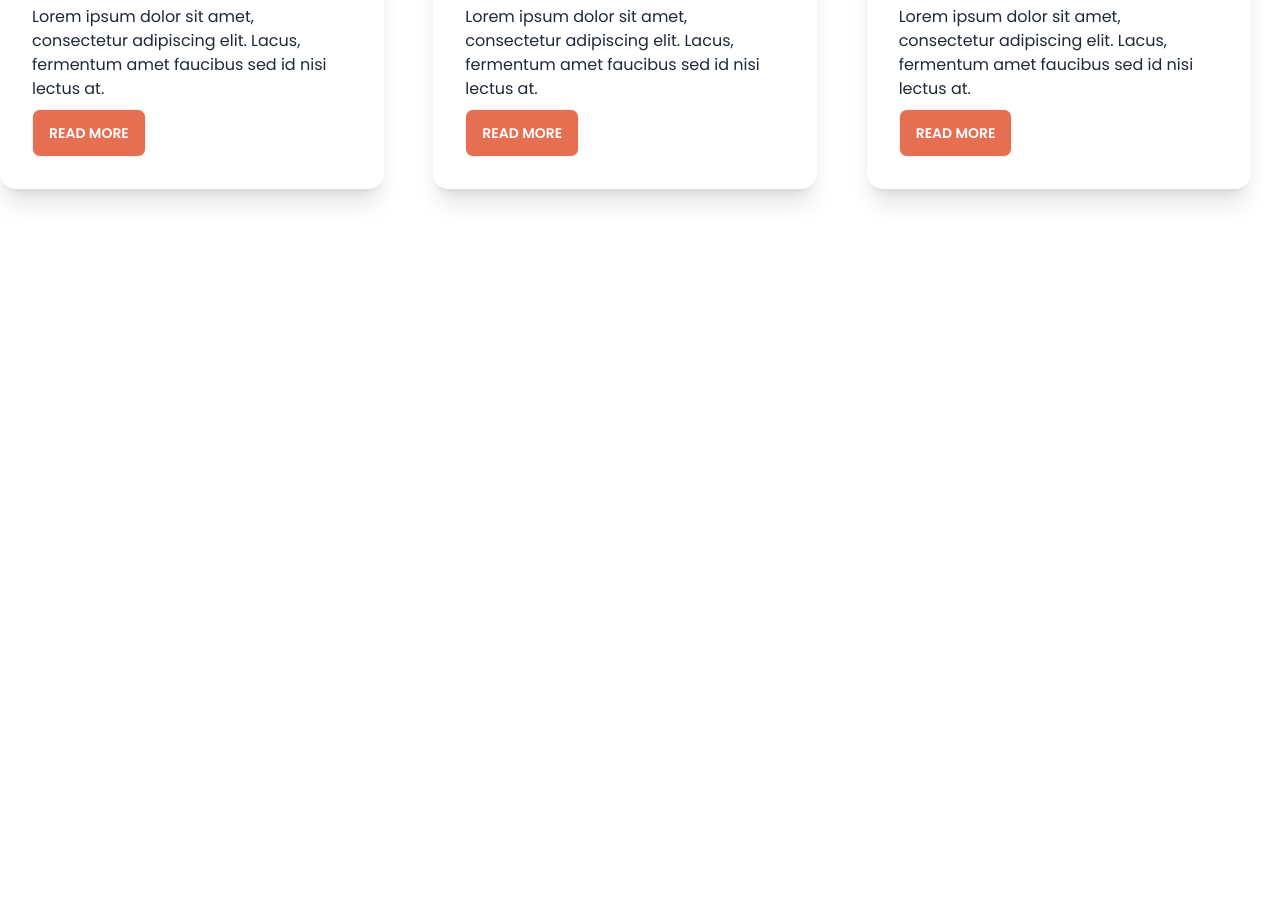
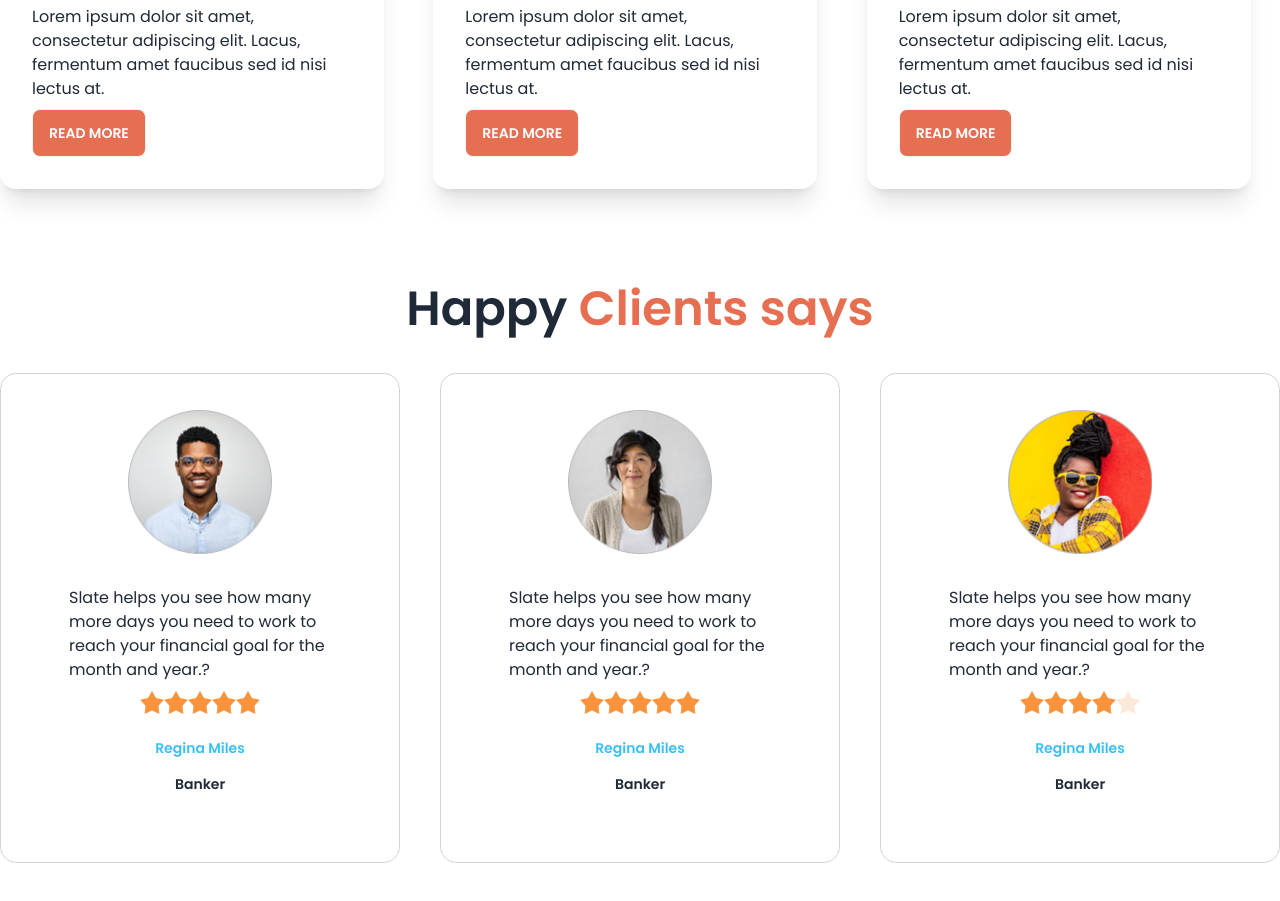
Before and after one commit to shuvogithubs/biker-zone, a plain HTML site: page index.html in a window 1280 px wide. Shown: the part 1129-2030 px from the top of the page. Before the commit the page ends 1414 px from the top, so only its background shows below. Drawn offline with nearby package versions, Linux system fonts and the light colour scheme; files whose address does not match are found by name.

Commit message:
user review added

```diff
--- a/index.html
+++ b/index.html
@@ -183,7 +183,8 @@
                         <figure><img src="/images//others/latest1.png" alt="Shoes" /></figure>
                         <div class="card-body">
                             <h2 class="card-title text-2xl font-semibold">Ducati XDIAVEL S-73</h2>
-                            <p class="text-base font-normal">Lorem ipsum dolor sit amet, consectetur adipiscing elit. Lacus, fermentum amet faucibus
+                            <p class="text-base font-normal">Lorem ipsum dolor sit amet, consectetur adipiscing elit.
+                                Lacus, fermentum amet faucibus
                                 sed
                                 id nisi lectus at.</p>
                             <div class="card-actions justify-start">
@@ -197,7 +198,8 @@
                         <figure><img src="/images//others/latest2.png" alt="Shoes" /></figure>
                         <div class="card-body">
                             <h2 class="card-title text-2xl font-semibold">Motorcycles & Scooters</h2>
-                            <p class="text-base font-normal">Lorem ipsum dolor sit amet, consectetur adipiscing elit. Lacus, fermentum amet faucibus
+                            <p class="text-base font-normal">Lorem ipsum dolor sit amet, consectetur adipiscing elit.
+                                Lacus, fermentum amet faucibus
                                 sed
                                 id nisi lectus at.</p>
                             <div class="card-actions justify-start">
@@ -211,7 +213,8 @@
                         <figure><img src="/images//others/latest3.png" alt="Shoes" /></figure>
                         <div class="card-body">
                             <h2 class="card-title text-2xl font-semibold">2021 Honda CBR500R</h2>
-                            <p class="text-base font-normal">Lorem ipsum dolor sit amet, consectetur adipiscing elit. Lacus, fermentum amet faucibus
+                            <p class="text-base font-normal">Lorem ipsum dolor sit amet, consectetur adipiscing elit.
+                                Lacus, fermentum amet faucibus
                                 sed
                                 id nisi lectus at.</p>
                             <div class="card-actions justify-start">
@@ -223,6 +226,89 @@
             </div>
 
         </section>
+        <!-- clients review -->
+        <section class="my-24">
+            <h3 class="text-5xl font-semibold text-center">Happy <span class="text-bike-primary">Clients says</span>
+            </h3>
+            <div class="grid mt-10 gap-10 grid-cols-1 md:grid-cols-2 lg:grid-cols-3">
+                <!-- fast revied -->
+                <div class="card bg-base-100 p-9 border border-gray-300">
+                    <figure><img class="w-36" src="./images/others/user-1.png" alt="Shoes" /></figure>
+                    <div class="card-body">
+                        <p>Slate helps you see how
+                            many more days you need
+                            to work to reach your financial
+                            goal for the month and year.?</p>
+                        <div class="rating justify-center">
+                            <input type="radio" name="rating-2" class="mask mask-star-2 bg-orange-400" />
+                            <input type="radio" name="rating-2" class="mask mask-star-2 bg-orange-400" />
+                            <input type="radio" name="rating-2" class="mask mask-star-2 bg-orange-400" />
+                            <input type="radio" name="rating-2" class="mask mask-star-2 bg-orange-400" checked />
+                            <input type="radio" name="rating-2" class="mask mask-star-2 bg-orange-400" />
+                        </div>
+                        <div class="text-center space-y-4">
+                            <h4 class="text-sm font-semibold text-info  mt-4 ">Regina Miles</h4>
+                            <div>
+                                <h6 class="text-sm font-semibold mt-4">Banker</h6>
+                            </div>
+
+
+                        </div>
+                    </div>
+                </div>
+                <!-- second review -->
+                <div class="card bg-base-100 p-9 border border-gray-300">
+                    <figure><img class="w-36" src="./images/others/user-2.png" alt="Shoes" /></figure>
+                    <div class="card-body">
+                        <p>Slate helps you see how
+                            many more days you need
+                            to work to reach your financial
+                            goal for the month and year.?</p>
+                        <div class="rating justify-center">
+                            <input type="radio" name="rating-2" class="mask mask-star-2 bg-orange-400" />
+                            <input type="radio" name="rating-2" class="mask mask-star-2 bg-orange-400" />
+                            <input type="radio" name="rating-2" class="mask mask-star-2 bg-orange-400" />
+                            <input type="radio" name="rating-2" class="mask mask-star-2 bg-orange-400" checked />
+                            <input type="radio" name="rating-2" class="mask mask-star-2 bg-orange-400" />
+                        </div>
+                        <div class="text-center space-y-4">
+                            <h4 class="text-sm font-semibold text-info  mt-4 ">Regina Miles</h4>
+
+                            <h6 class="text-sm font-semibold mt-4">Banker</h6>
+
+                        </div>
+                    </div>
+                </div>
+                <!-- third review -->
+                <div class="card bg-base-100 p-9 border border-gray-300">
+                    <figure><img class="w-36" src="./images/others/user-3.png" alt="Shoes" /></figure>
+                    <div class="card-body">
+                        <p>Slate helps you see how
+                            many more days you need
+                            to work to reach your financial
+                            goal for the month and year.?</p>
+                        <div class="rating justify-center">
+                            <input type="radio" name="rating-2" class="mask mask-star-2 bg-orange-400" />
+                            <input type="radio" name="rating-2" class="mask mask-star-2 bg-orange-400" />
+                            <input type="radio" name="rating-2" class="mask mask-star-2 bg-orange-400" />
+                            <input type="radio" name="rating-2" class="mask mask-star-2 bg-orange-400" checked />
+                            <input type="radio" name="rating-2" class="mask mask-star-2 bg-orange-400" />
+                        </div>
+                        <div class="text-center space-y-4">
+                            <h4 class="text-sm font-semibold text-info  mt-4 ">Regina Miles</h4>
+                            <div>
+                                <h6 class="text-sm font-semibold mt-4">Banker</h6>
+                            </div>
+
+
+
+                        </div>
+                    </div>
+                </div>
+
+
+            </div>
+        </section>
     </main>
     <footer>
 
```
